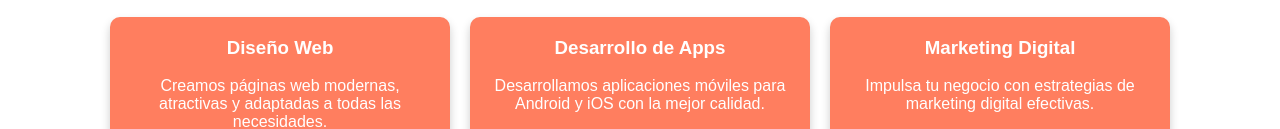
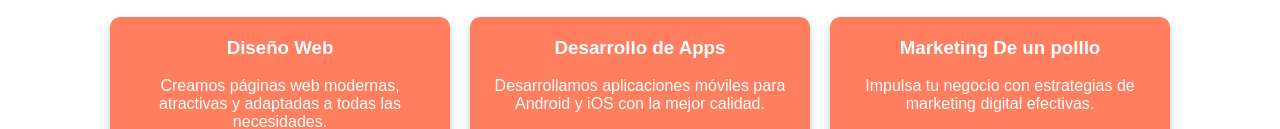
Before and after one commit to Zozuke/studio-delta, a plain HTML site: page index.html in a window 1280 px wide. Shown: the part 1222-1351 px from the top of the page. Drawn offline with Linux system fonts and the light colour scheme.

Commit message:
Update index.html

```diff
--- a/index.html
+++ b/index.html
@@ -148,7 +148,7 @@
                 <p>Desarrollamos aplicaciones móviles para Android y iOS con la mejor calidad.</p>
             </div>
             <div class="service-card">
-                <h3>Marketing Digital</h3>
+                <h3>Marketing De un polllo</h3>
                 <p>Impulsa tu negocio con estrategias de marketing digital efectivas.</p>
             </div>
         </div>
```
